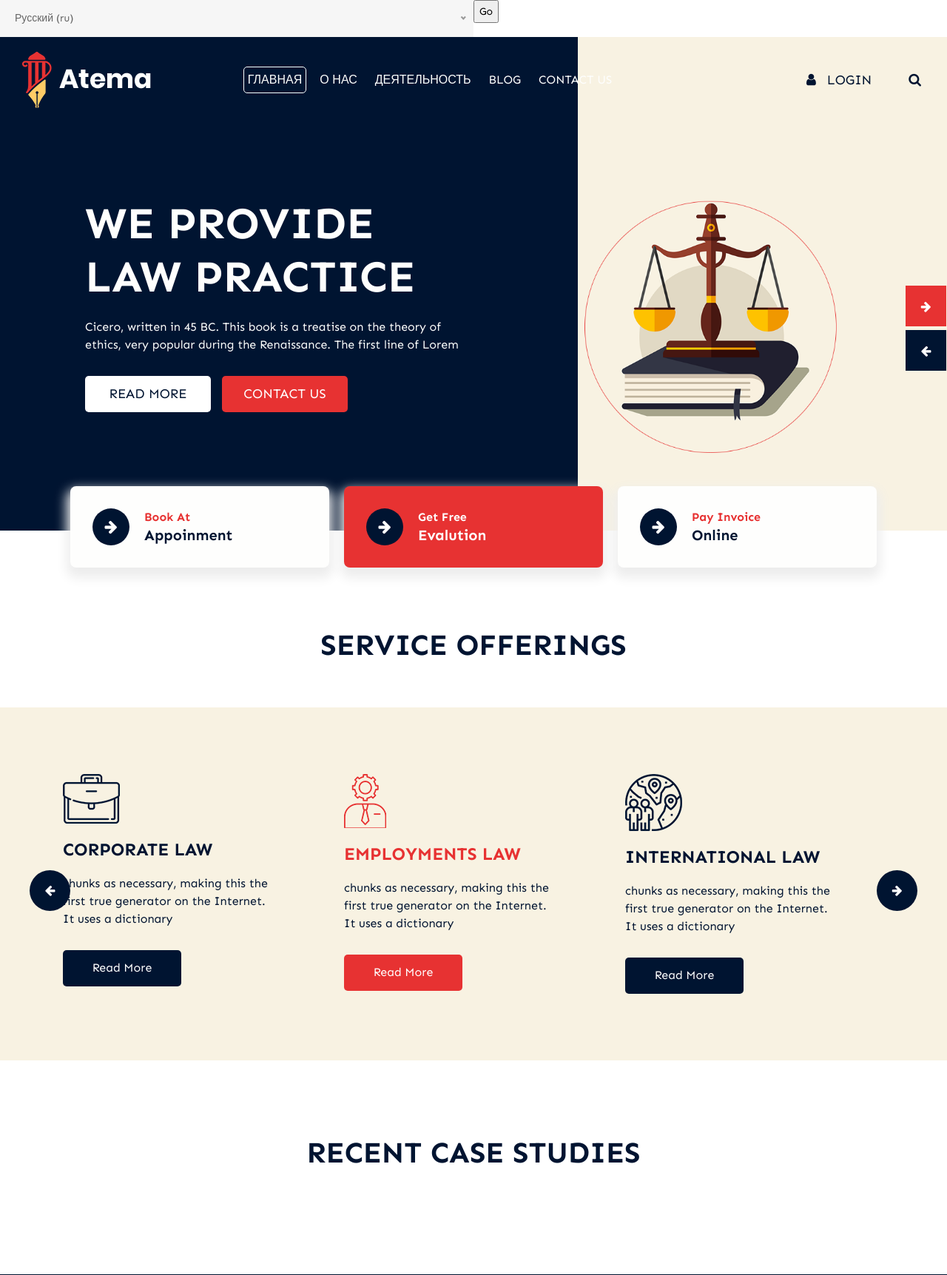
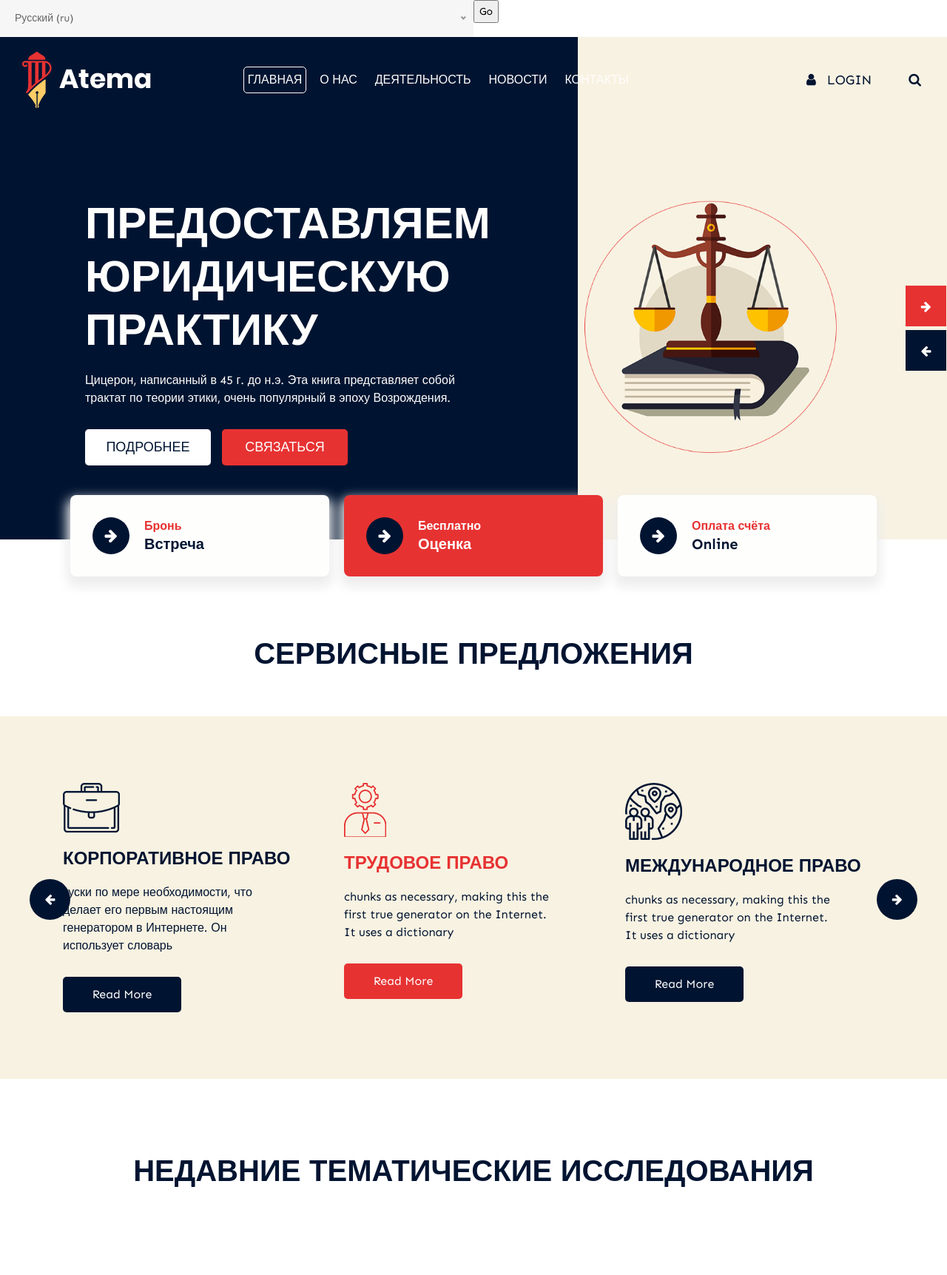
Before and after one commit to ZhanbolotAbdrasilov17/Maksim_final_project, a Django app: page / in a window 1280 px wide. Shown: the top 1723 px of the page at 74% size. Run offline with Django 4.2, Linux system fonts and the light colour scheme; data that the repository does not hold is empty; some libraries are stand-ins or nearby versions.

Commit message:
translate main page

```diff
--- a/big_book/views.py
+++ b/big_book/views.py
@@ -14,7 +14,7 @@ def home(request):
     reviews = Reviews.objects.all()
     studies = Studies.objects.all()
     context = {'news': news, 'reviews': reviews, 'studies': studies}
-    return render(request, 'home.html', )
+    return render(request, 'home.html', context)
 
 
 def about(request):
--- a/templates/home.html
+++ b/templates/home.html
@@ -1,7 +1,7 @@
 {% extends 'index.html' %}
 {% load static %}
 {%  block page %}
-
+{% load i18n %}
 
 <div class="container">
          <div class="box_section">
@@ -12,8 +12,8 @@
                         <div class="right_arrow"><i class="fa fa-arrow-right"></i></div>
                      </div>
                      <div class="box_right">
-                        <p class="book_text">Book At</p>
-                        <h4 class="appoinment_text">Appoinment</h4>
+                        <p class="book_text">{% trans 'Бронь' %}</p>
+                        <h4 class="appoinment_text">{% trans 'Встреча' %}</h4>
                      </div>
                   </div>
                </div>
@@ -23,8 +23,8 @@
                         <div class="right_arrow"><i class="fa fa-arrow-right"></i></div>
                      </div>
                      <div class="box_right">
-                        <p class="book_text active">Get Free</p>
-                        <h4 class="appoinment_text active"> Evalution</h4>
+                        <p class="book_text active">{% trans 'Бесплатно' %}</p>
+                        <h4 class="appoinment_text active">{% trans 'Оценка' %}</h4>
                      </div>
                   </div>
                </div>
@@ -34,7 +34,7 @@
                         <div class="right_arrow"><i class="fa fa-arrow-right"></i></div>
                      </div>
                      <div class="box_right">
-                        <p class="book_text">Pay Invoice</p>
+                        <p class="book_text">{% trans 'Оплата счёта' %}</p>
                         <h4 class="appoinment_text">Online</h4>
                      </div>
                   </div>
@@ -48,7 +48,7 @@
          <div class="container">
             <div class="row">
                <div class="col-sm-12">
-                  <h1 class="studies_taital">SERVICE OFFERINGS</h1>
+                  <h1 class="studies_taital">{% trans 'СЕРВИСНЫЕ ПРЕДЛОЖЕНИЯ' %}</h1>
                </div>
             </div>
          </div>
@@ -64,8 +64,8 @@
                                     <img src="{% static 'images/icon-1.png' %}" class="image_1">
                                     <img src="{% static 'images/icon-4.png' %}" class="image_2">
                                  </div>
-                                 <h3 class="corporate_text">Corporate Law</h3>
-                                 <p class="chunks_text">chunks as necessary, making this the first true generator on the Internet. It uses a dictionary </p>
+                                 <h3 class="corporate_text">{% trans 'Корпоративное право' %}</h3>
+                                 <p class="chunks_text">{% trans 'куски по мере необходимости, что делает его первым настоящим генератором в Интернете. Он использует словарь' %}</p>
                                  <div class="readmore_button"><a href="#">Read More</a></div>
                               </div>
                            </div>
@@ -75,7 +75,7 @@
                                     <img src="{% static 'images/icon-5.png' %}" class="image_1">
                                     <img src="{% static 'images/icon-5.png' %}" class="image_2">
                                  </div>
-                                 <h3 class="corporate_text">Employments Law</h3>
+                                 <h3 class="corporate_text">{% trans 'Трудовое право' %}</h3>
                                  <p class="chunks_text">chunks as necessary, making this the first true generator on the Internet. It uses a dictionary </p>
                                  <div class="readmore_button active"><a href="#">Read More</a></div>
                               </div>
@@ -86,7 +86,7 @@
                                     <img src="{% static 'images/icon-3.png' %}" class="image_1">
                                     <img src="{% static 'images/icon-6.png' %}" class="image_2">
                                  </div>
-                                 <h3 class="corporate_text">International Law</h3>
+                                 <h3 class="corporate_text">{% trans 'Международное право' %}</h3>
                                  <p class="chunks_text">chunks as necessary, making this the first true generator on the Internet. It uses a dictionary </p>
                                  <div class="readmore_button"><a href="#">Read More</a></div>
                               </div>
@@ -188,7 +188,7 @@
          <div class="container">
             <div class="row">
                <div class="col-sm-12">
-                  <h1 class="studies_taital">Recent Case Studies</h1>
+                  <h1 class="studies_taital">{% trans 'Недавние тематические исследования' %}</h1>
                </div>
             </div>
             <div class="studies_section_2">
@@ -218,7 +218,7 @@
                </div>
                <div class="col-md-6">
                   <div class="about_text_main">
-                     <h1 class="about_taital">About Us</h1>
+                     <h1 class="about_taital">{% trans 'О нас' %}</h1>
                      <p class="about_text">anything embarrassing hidden in the middle of text. All the Lorem Ipsum generators on the Internet tend to repeat predefined chunks as necessary, making this the first true generator on the Internet</p>
                      <div class="readmore_bt"><a href="#">Read More</a></div>
                   </div>
@@ -232,7 +232,7 @@
          <div class="container">
             <div class="row">
                <div class="col-sm-12">
-                  <h1 class="customer_taital">SATISFIED CLIENT Says</h1>
+                  <h1 class="customer_taital">{% trans 'ДОВОЛЬНЫЙ КЛИЕНТ Говорит' %}</h1>
                </div>
             </div>
          </div>
@@ -274,7 +274,7 @@
       <!-- news section start -->
       <div class="news_section layout_padding">
          <div class="container">
-            <h1 class="news_taital">Recent News</h1>
+            <h1 class="news_taital">{% trans 'Последние новости' %}</h1>
             {% for n in news %}
             <div class="news_section_2">
                <div class="news_box">
@@ -307,7 +307,7 @@
          <div class="container">
             <div class="row">
                <div class="col-sm-12">
-                  <h1 class="contact_taital">Free Consulation</h1>
+                  <h1 class="contact_taital">{% trans 'Бесплатная консультация' %}</h1>
                </div>
             </div>
             <div class="contact_section_2">
--- a/templates/index.html
+++ b/templates/index.html
@@ -64,10 +64,10 @@
                         <a class="nav-link" href="{% url 'what_we' %}">{% trans 'Деятельность' %}</a>
                      </li>
                      <li class="nav-item">
-                        <a class="nav-link" href="{% url 'blog' %}">Blog</a>
+                        <a class="nav-link" href="{% url 'blog' %}">{% trans 'Новости' %}</a>
                      </li>
                      <li class="nav-item">
-                        <a class="nav-link" href="{% url 'contact' %}">Contact Us</a>
+                        <a class="nav-link" href="{% url 'contact' %}">{% trans 'Контакты' %}</a>
                      </li>
                   </ul>
 
@@ -92,10 +92,10 @@
                         <div class="row">
                            <div class="col-md-6">
                               <div class="banner_taital_main">
-                                 <h1 class="banner_taital">We Provide Law Practice</h1>
-                                 <p class="banner_text">Cicero, written in 45 BC. This book is a treatise on the theory of ethics, very popular during the Renaissance. The first line of Lorem</p>
-                                 <div class="readmore_btn active"><a href="#">Read More</a></div>
-                                 <div class="started_bt"><a href="#">Contact Us</a></div>
+                                 <h1 class="banner_taital">{% trans 'Предоставляем юридическую практику' %}</h1>
+                                 <p class="banner_text">{% trans 'Цицерон, написанный в 45 г. до н.э. Эта книга представляет собой трактат по теории этики, очень популярный в эпоху Возрождения.' %}</p>
+                                 <div class="readmore_btn active"><a href="#">{% trans 'Подробнее' %}</a></div>
+                                 <div class="started_bt"><a href="#">{% trans 'Связаться' %}</a></div>
                               </div>
                            </div>
                            <div class="col-md-6">
```
Also changed, not shown: db.sqlite3, locale/en/LC_MESSAGES/django.po, 1 other file.
